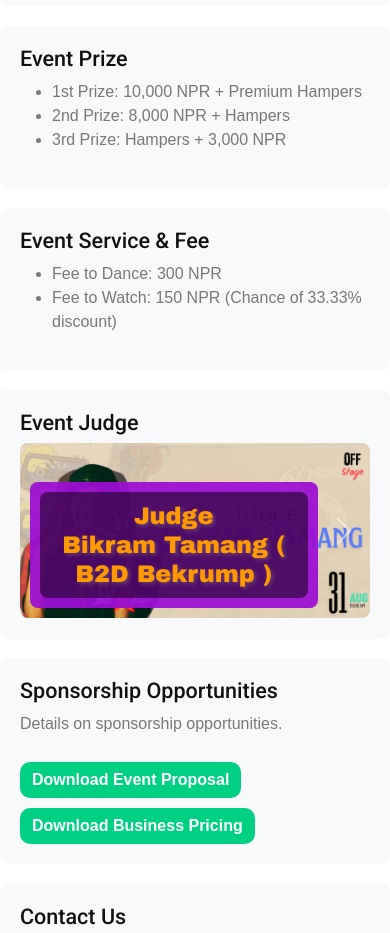
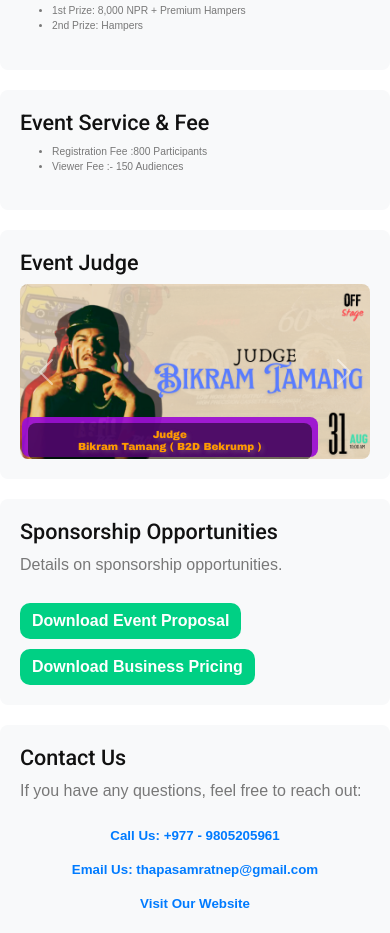
Before and after one commit to Pgi81/nepo, a plain HTML site: page events/d/events_d.html in a window 390 px wide. Shown: the part 653-1586 px from the top of the page. Drawn offline with nearby package versions, Linux system fonts and the light colour scheme.

Commit message:
styled
..

```diff
--- a/events/d/events_d.html
+++ b/events/d/events_d.html
@@ -83,7 +83,6 @@
     height: auto;
     border-radius: 8px;
 }
-
 .carousel-caption {
     position: absolute;
     bottom: 10px;
@@ -93,19 +92,58 @@
     padding: 10px;
     border-radius: 8px;
     background: rgba(155, 14, 211, 0.938); /* Dark overlay effect */
+    max-width: 90%; /* Ensures it doesn't overflow */
+    box-sizing: border-box;
 }
 
 .carousel-caption h5 {
     font-family: 'Arial Black', sans-serif;
-    font-size: 1.5rem;
+    font-size: calc(1.2rem + 1vw); /* Responsive font size */
     margin: 0;
-    background: rgba(0,0,0,0.5); /* Background for text */
+    background: rgba(0, 0, 0, 0.5); /* Background for text */
     padding: 10px;
     border-radius: 8px;
     color: #ff9900;
+    animation: textFadeIn 2s ease-in-out;
+    word-wrap: break-word; /* Prevents text overflow */
+}
 
-    animation: textFadeIn 2s ease-in-out;
+/* Media queries for further adjustments on different screen sizes */
+@media (max-width: 768px) {
+    .carousel-caption {
+        bottom: 5px;
+        left: 5px;
+        padding: 8px;
+    }
+
+    .carousel-caption h5 {
+        font-size: calc(1rem + 1vw); /* Smaller text on smaller screens */
+        padding: 8px;
+    }
 }
+
+@media (max-width: 480px) {
+    .carousel-caption {
+    max-height: 40px;
+
+        bottom: 2px;
+        left: 2px;
+        padding: 6px;
+    }
+
+    .carousel-caption h5 {
+        font-size: calc(0.4rem + 1vw); /* Even smaller text on very small screens */
+        padding: 6px;
+    }
+    li{
+        font-size: calc(0.4rem + 1vw);
+    }
+    .contact-nav a{
+        width: 100%;
+        font-size: smaller;
+    }
+}
+
         .download-buttons a {
             margin-top: 10px;
             margin-right: 10px;
@@ -147,6 +185,8 @@
         transform: translateY(0);
     }
 }
+
+
 
         .carousel-item {
             transition: transform 0.6s ease;
@@ -368,16 +408,16 @@
                 <div class="col-md-4 event-details animate__animated animate__fadeIn animate__delay-2s">
                     <h4>Event Prize</h4>
                     <ul>
-                        <li>1st Prize: 10,000 NPR + Premium Hampers</li>
-                        <li>2nd Prize: 8,000 NPR + Hampers</li>
-                        <li>3rd Prize: Hampers + 3,000 NPR</li>
+                        <li>1st Prize: 8,000 NPR + Premium Hampers</li>
+                        <li>2nd Prize: Hampers</li>
                     </ul>
                 </div>
                 <div class="col-md-4 event-details animate__animated animate__fadeIn animate__delay-3s">
                     <h4>Event Service & Fee</h4>
                     <ul>
-                        <li>Fee to Dance: 300 NPR</li>
-                        <li>Fee to Watch: 150 NPR (Chance of 33.33% discount)</li>
+                        <li>Registration Fee :800 Participants
+                           </li>
+                        <li> Viewer Fee :- 150 Audiences</li>
                     </ul>
                 </div>
             </div>
```
